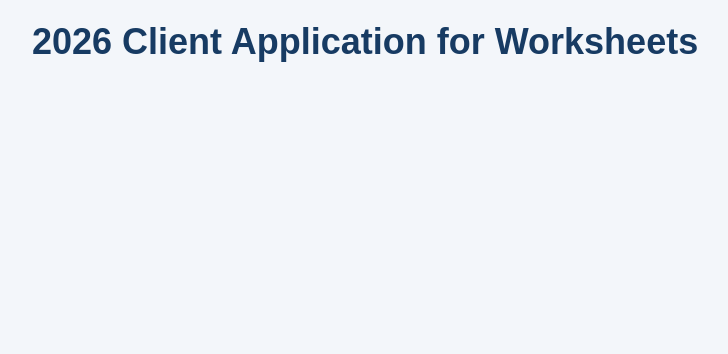
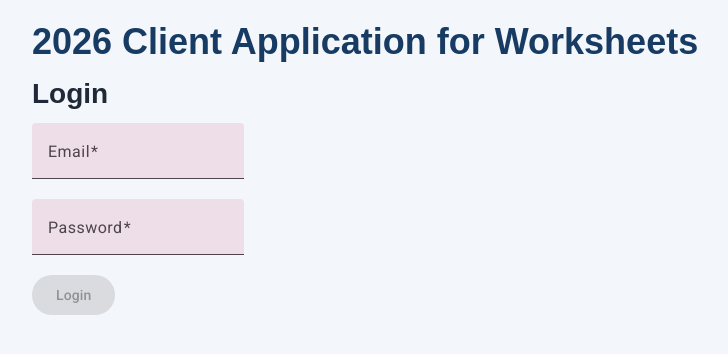
Before and after one commit to S00272657/WP2-AngularWorksheets, an Angular app: page /login in a window 1280 px wide. Before the commit this address led to /. Shown: the top 354 px of the page, without its empty margins (58-786 px from the left). Built offline with nearby package versions, Linux system fonts and the light colour scheme.

Commit message:
Task3- added a login component and logged in

```diff
--- a/src/app/app.routes.ts
+++ b/src/app/app.routes.ts
@@ -3,6 +3,7 @@ import { CarList } from './features/cars/pages/car-list/car-list';
 import { CarDetails } from './features/cars/car-details/car-details';
 import { CarForm } from './features/cars/car-form/car-form';
 import { Register } from './features/auth/pages/register/register';
+import { LoginComponent } from './features/auth/pages/login/login';
 
 export const routes: Routes = [
 
@@ -12,5 +13,6 @@ export const routes: Routes = [
   { path: 'cars/:id', component: CarDetails},
   { path: 'cars/:id/edit', component: CarForm},
   { path: 'register', component: Register},
+  { path: 'login', component: LoginComponent},
 
 ];
--- a/src/app/core/auth/auth-custom.service.ts
+++ b/src/app/core/auth/auth-custom.service.ts
@@ -39,7 +39,7 @@ export class AuthCustomService {
 
   login(userCredentials: LoginUserDto): Observable<User> {
     return this.http
-      .post<AuthResponse>(`${this.apiUrl}/login`, userCredentials )
+      .post<AuthResponse>(`${this.apiUrl}/auth/login`, userCredentials )
       .pipe(
         tap(res => {
           this._token.set(res.token);
--- /dev/null
+++ b/src/app/features/auth/pages/login/login.html
@@ -0,0 +1,31 @@
+<h1>Login</h1>
+
+<form [formGroup]="loginForm" (ngSubmit)="onSubmit()">
+  <div>
+    <mat-form-field appearance="fill">
+      <mat-label>Email</mat-label>
+      <input matInput formControlName="email" type="email" autocomplete="username">
+      @if (loginForm.controls.email.hasError('required')) {
+        <mat-error>Email is required</mat-error>
+      } @else if (loginForm.controls.email.hasError('email')) {
+        <mat-error>Enter a valid email address</mat-error>
+      }
+    </mat-form-field>
+  </div>
+
+  <div>
+    <mat-form-field appearance="fill">
+      <mat-label>Password</mat-label>
+      <input matInput formControlName="password" type="password" autocomplete="current-password">
+      @if (loginForm.controls.password.hasError('required')) {
+        <mat-error>Password is required</mat-error>
+      } @else if (loginForm.controls.password.hasError('minlength')) {
+        <mat-error>Password must be at least 6 characters long</mat-error>
+      }
+    </mat-form-field>
+  </div>
+
+    <button mat-raised-button type="submit" [disabled]="loginForm.invalid || submitting()">
+    Login
+  </button>
+</form>
--- /dev/null
+++ b/src/app/features/auth/pages/login/login.ts
@@ -0,0 +1,54 @@
+import { Component, inject, signal } from '@angular/core';
+import { NonNullableFormBuilder, ReactiveFormsModule, Validators } from '@angular/forms';
+import { Router } from '@angular/router';
+import { finalize } from 'rxjs';
+import { MatSnackBar } from '@angular/material/snack-bar';
+import { MatButtonModule } from '@angular/material/button';
+import { MatFormFieldModule } from '@angular/material/form-field';
+import { MatInputModule } from '@angular/material/input';
+import { AuthCustomService } from '../../../../core/auth/auth-custom.service';
+import { LoginUserDto } from '../../../../core/models/user';
+
+@Component({
+  selector: 'app-login',
+  imports: [ReactiveFormsModule, MatFormFieldModule, MatInputModule, MatButtonModule],
+  templateUrl: './login.html',
+  styleUrl: './login.scss'
+})
+
+export class LoginComponent {
+  private fb = inject(NonNullableFormBuilder);
+  private authService = inject(AuthCustomService);
+  private router = inject(Router);
+  private snackBar = inject(MatSnackBar);
+
+  readonly submitting = signal(false);
+
+  readonly loginForm = this.fb.group({
+    email: ['', [Validators.required, Validators.email]],
+    password: ['', [Validators.required, Validators.minLength(6)]]
+  });
+
+  onSubmit(): void {
+    if (this.loginForm.invalid) return;
+
+    const { email, password } = this.loginForm.getRawValue();
+    const userCredentials : LoginUserDto = {email,  password}
+    this.submitting.set(true);
+
+    this.authService
+      .login(userCredentials)
+      .pipe(finalize(() => this.submitting.set(false)))
+      .subscribe({
+        next: () => this.router.navigateByUrl('/'),
+        error: () => this.openErrorSnackBar('Incorrect email or password')
+      });
+  }
+
+  private openErrorSnackBar(message: string): void {
+    this.snackBar.open(message, 'Dismiss', {
+      duration: 15000,               // how long the snackbar stays visible (ms)
+      panelClass: ['error-snackbar'] // define this class in styles.scss
+    });
+  }
+}
--- a/src/app/features/auth/pages/register/register.ts
+++ b/src/app/features/auth/pages/register/register.ts
@@ -12,6 +12,7 @@ import { MatSnackBar } from '@angular/material/snack-bar';
 import { input } from '@angular/core';
 import { notBlank } from '../../../../shared/validators/not-blank.validator';
 import { RegisterUserDto } from '../../../../core/models/user';
+import { AuthCustomService } from '../../../../core/auth/auth-custom.service';
 
 @Component({
   selector: 'app-register',
@@ -30,7 +31,7 @@ import { RegisterUserDto } from '../../../../core/models/user';
 export class Register {
 
   private readonly formBuilder = inject(FormBuilder);
-  //private readonly carService = inject(CarService);
+  private readonly authService = inject(AuthCustomService);
   private readonly router = inject(Router)
   private snackBar = inject(MatSnackBar);
 
```
Also changed, not shown: src/app/features/auth/pages/login/login.scss (added), 1 other file (tests, documents, lock files or other folders).
